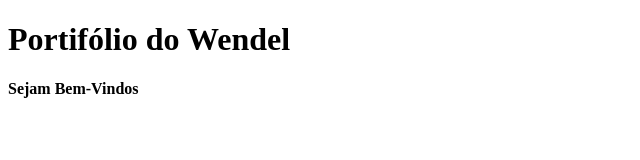
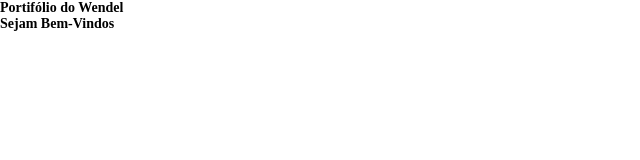
Before and after one commit to wendelbezerra/gitflowtop, a plain HTML site: page index.html in a window 1280 px wide. Shown: the whole page, without its empty margins (0-640 px from the left). Drawn offline with Linux system fonts and the light colour scheme.

Commit message:
creating style.css

```diff
--- /dev/null
+++ b/assets/style.css
@@ -0,0 +1,6 @@
+* {
+    margin: 0;
+    padding: 0;
+    list-style: none;
+    font-size: 14px;
+}
--- a/index.html
+++ b/index.html
@@ -4,6 +4,7 @@
     <meta charset="UTF-8">
     <meta name="viewport" content="width=device-width, initial-scale=1.0">
     <title>Meu Portifólio</title>
+    <link rel="stylesheet" href="./assets/style.css" type="text/css">
 </head>
 <body>
     <h1>Portifólio do Wendel</h1>
```
